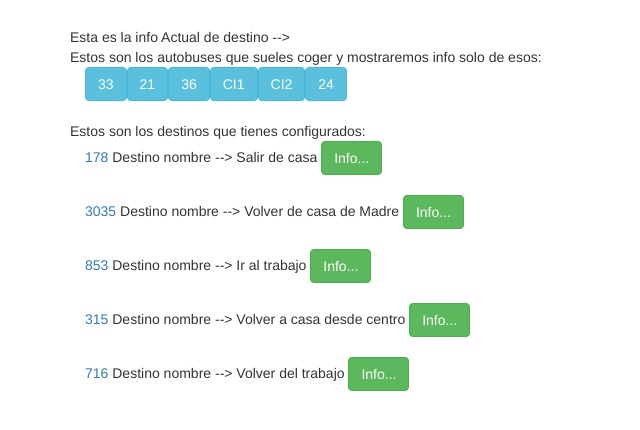
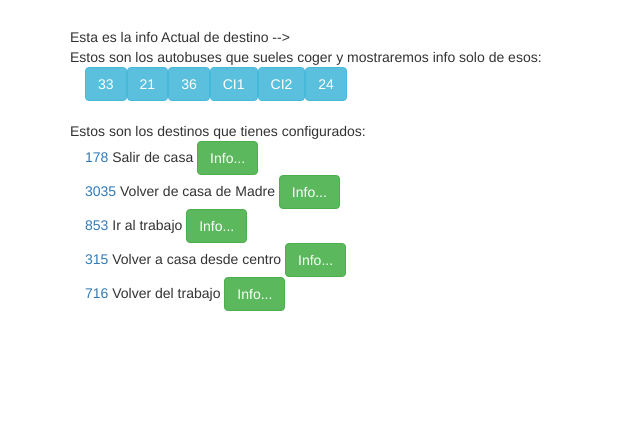
Before and after one commit to drlastanao/drlastanao.github.io, a plain HTML site: page index.html in a window 1280 px wide. Shown: the part 56-486 px from the top of the page, without its empty margins (0-640 px from the left). Drawn offline with nearby package versions, Linux system fonts and the light colour scheme.

Commit message:
fix format

```diff
--- a/index.html
+++ b/index.html
@@ -36,9 +36,9 @@
 
     <div class="container"  v-for="item in postes">
         <a v-bind:href="enlaceParadas+item.Parada+'.json'" target="_blank">{{item.Parada}}</a>
-        Destino nombre --> {{ item.Nombre}}
+         {{ item.Nombre}}
         <button v-on:click="infoParada(item.Parada)" type="button" class="btn btn-success">Info...</button>
-        <br><br>
+        <br>
     </div>
     </div>
 
```
